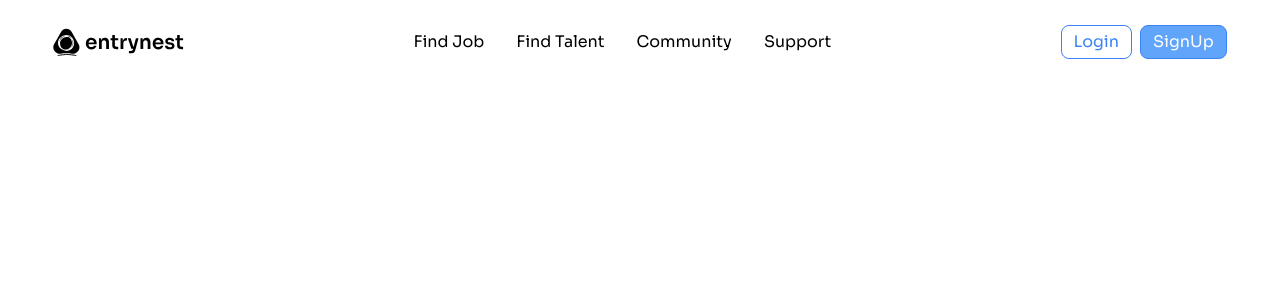
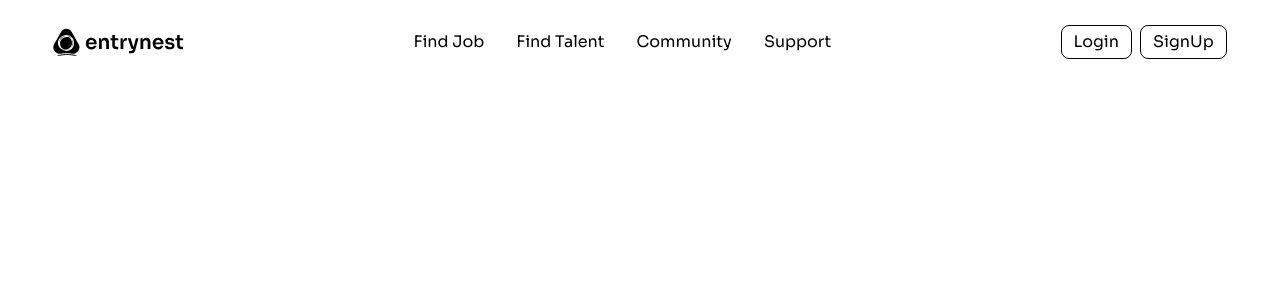
Before and after one commit to nyator/entrynest, a React (Vite) app in the folder client/: page / in a window 1280 px wide. Shown: the top 300 px of the page. Built offline with nearby package versions, Linux system fonts and the light colour scheme.

Commit message:
`Added new font family and color definitions to tailwind.config.js`

```diff
--- a/client/tailwind.config.js
+++ b/client/tailwind.config.js
@@ -15,8 +15,19 @@ export default {
 
     fontFamily: {
       sora: ["Sora", "serif"]
+    },
 
+    colors: {
+      primary: "#",
+      navblack: "#",
+
+      secondary: {
+        default: "#",
+      },
+      blue: "#",
+      gray: "#",
     },
+
     extend: {
       fontFamily: {
         SatoshiLight: "Satoshi-Light",
```
